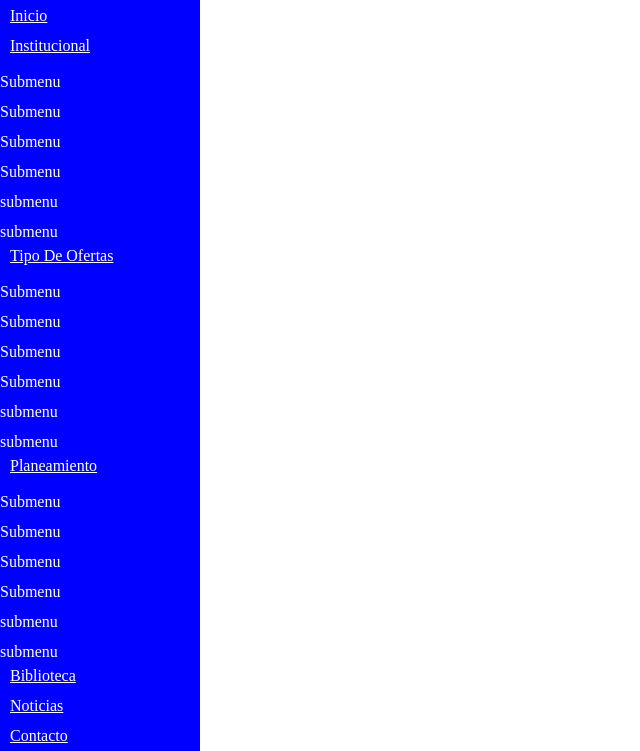
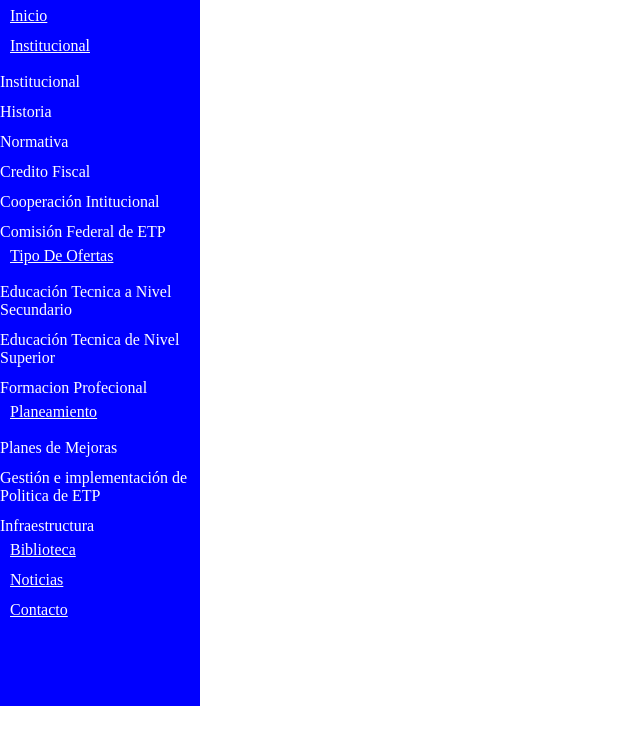
Before and after one commit to OlguinLautaro/Aplicacion_Integradora, a plain HTML site: page index.html in a window 1280 px wide. Shown: the part 94-845 px from the top of the page, without its empty margins (0-640 px from the left). After the commit the page ends 800 px from the top, so only its background shows below. Drawn offline with Linux system fonts and the light colour scheme.

Commit message:
Poniendo submenu

```diff
--- a/index.html
+++ b/index.html
@@ -20,30 +20,24 @@
                     <a href="#">Institucional</a>
                 </li>
                     <ul>
-                        <li><a href=""></a>Submenu</li>
-                        <li><a href=""></a>Submenu</li>
-                        <li><a href=""></a>Submenu</li>
-                        <li><a href=""></a>Submenu</li>
-                        <li><a href=""></a>submenu</li>
-                        <li><a href=""></a>submenu</li>
+                        <li><a href=""></a>Institucional</li>
+                        <li><a href=""></a>Historia</li>
+                        <li><a href=""></a>Normativa</li>
+                        <li><a href=""></a>Credito Fiscal</li>
+                        <li><a href=""></a>Cooperación Intitucional</li>
+                        <li><a href=""></a>Comisión Federal de ETP</li>
                     </ul>
                 <li> <a href="#">Tipo De Ofertas</a></li>
                     <ul>
-                        <li><a href=""></a>Submenu</li>
-                        <li><a href=""></a>Submenu</li>
-                        <li><a href=""></a>Submenu</li>
-                        <li><a href=""></a>Submenu</li>
-                        <li><a href=""></a>submenu</li>
-                        <li><a href=""></a>submenu</li>
+                        <li><a href=""></a>Educación Tecnica a Nivel Secundario</li>
+                        <li><a href=""></a>Educación Tecnica de Nivel Superior</li>
+                        <li><a href=""></a>Formacion Profecional</li>
                     </ul>
                 <li> <a href="#">Planeamiento</a></li>
                     <ul>
-                        <li><a href=""></a>Submenu</li>
-                        <li><a href=""></a>Submenu</li>
-                        <li><a href=""></a>Submenu</li>
-                        <li><a href=""></a>Submenu</li>
-                        <li><a href=""></a>submenu</li>
-                        <li><a href=""></a>submenu</li>
+                        <li><a href=""></a>Planes de Mejoras</li>
+                        <li><a href=""></a>Gestión e implementación de Politica de ETP</li>
+                        <li><a href=""></a>Infraestructura</li>
                     </ul>
                 <li> <a href="#">Biblioteca</a></li>
                 <li> <a href="#">Noticias</a></li>
```
